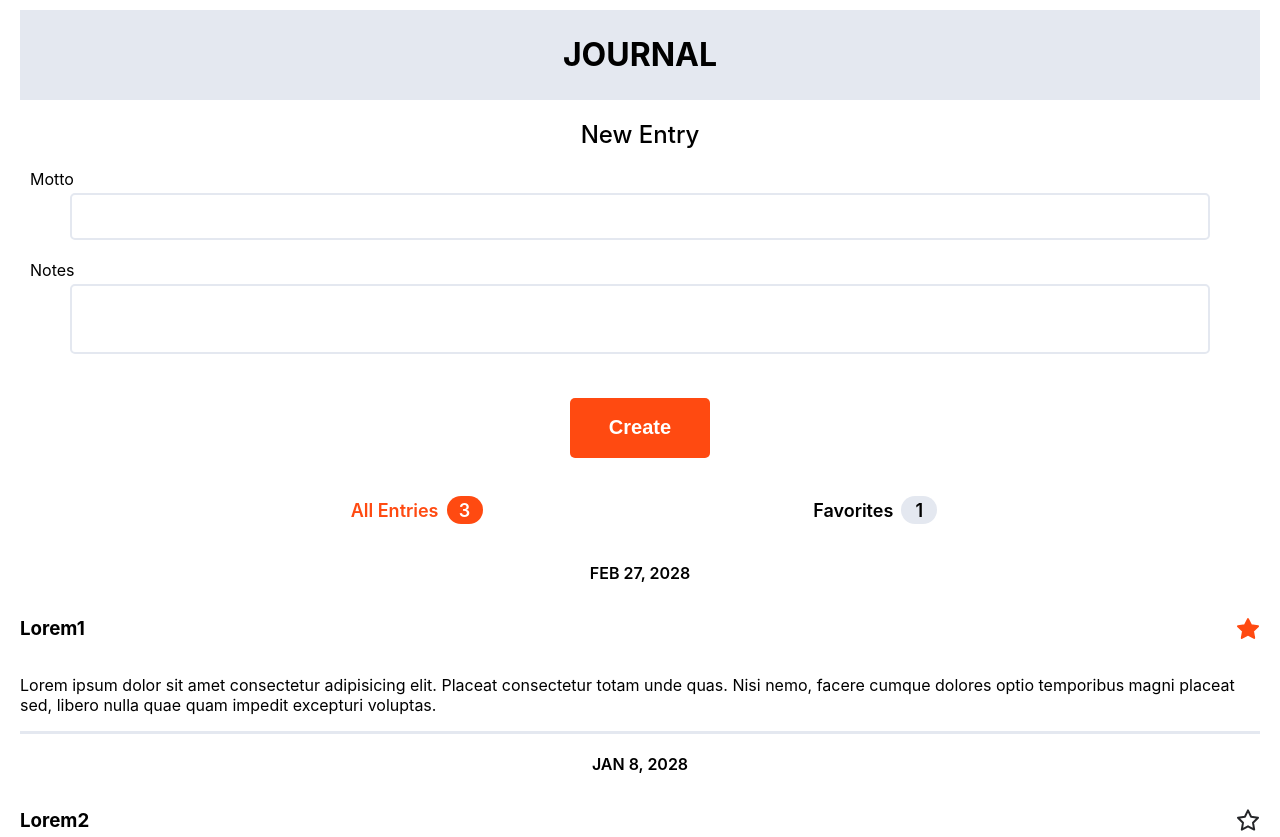
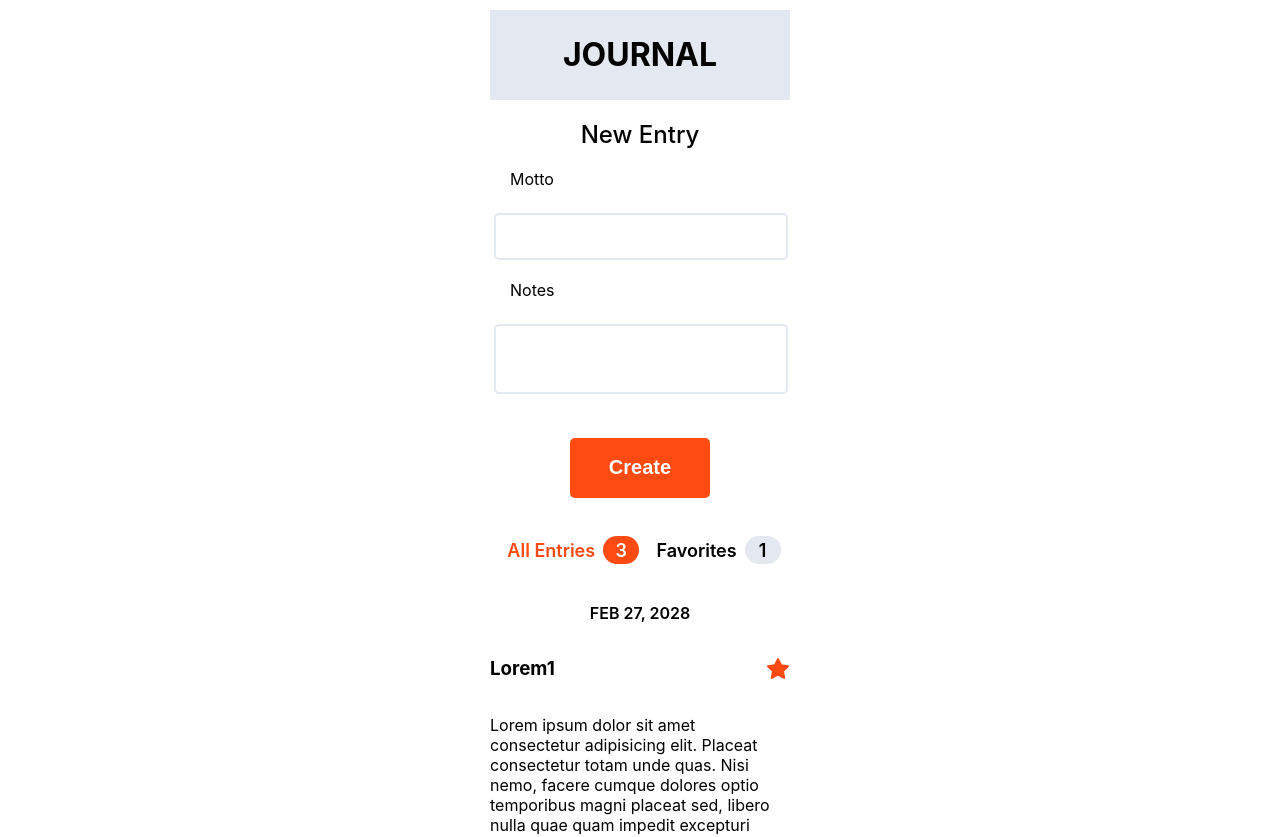
Before and after one commit to lenzloesche/journal, a React (Create React App) app: page / in a window 1280 px wide. Shown: the top 837 px of the page. Built offline with nearby package versions, Linux system fonts and the light colour scheme.

Commit message:
make main center and small

```diff
--- a/src/App.css
+++ b/src/App.css
@@ -39,4 +39,5 @@
 main {
   margin-left: 20px;
   margin-right: 20px;
+  width: 300px;
 }
--- a/src/components/Input/Input.css
+++ b/src/components/Input/Input.css
@@ -1,7 +1,10 @@
 @import url("../../colors.css");
 .label {
-  position: absolute;
-  left: 30px;
+  padding-left: 20px;
+}
+
+.lable-container {
+  text-align: left;
 }
 .input {
   resize: none;
--- a/src/components/Input/index.js
+++ b/src/components/Input/index.js
@@ -2,9 +2,11 @@ import "./Input.css";
 export default function Input({ children, title }) {
   return (
     <>
-      <label htmlFor={title} className="label">
-        {title}
-      </label>
+      <div className="lable-container">
+        <label htmlFor={title} className="label">
+          {title}
+        </label>
+      </div>
       <br />
 
       {title === "Notes" ? (
--- a/src/index.css
+++ b/src/index.css
@@ -6,6 +6,8 @@ body {
   -webkit-font-smoothing: antialiased;
   -moz-osx-font-smoothing: grayscale;
   text-align: center;
+  display: flex;
+  justify-content: center;
 }
 
 code {
```
